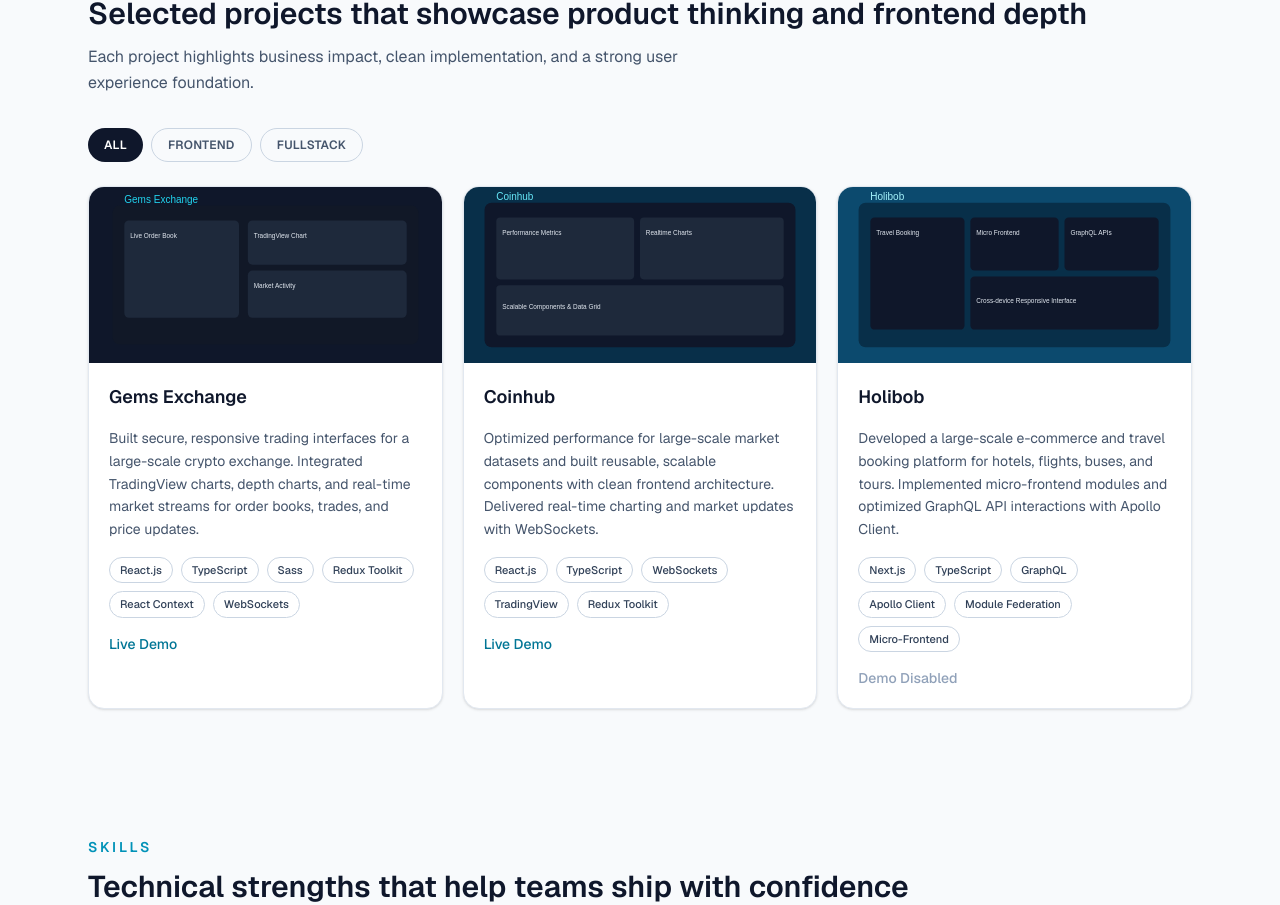
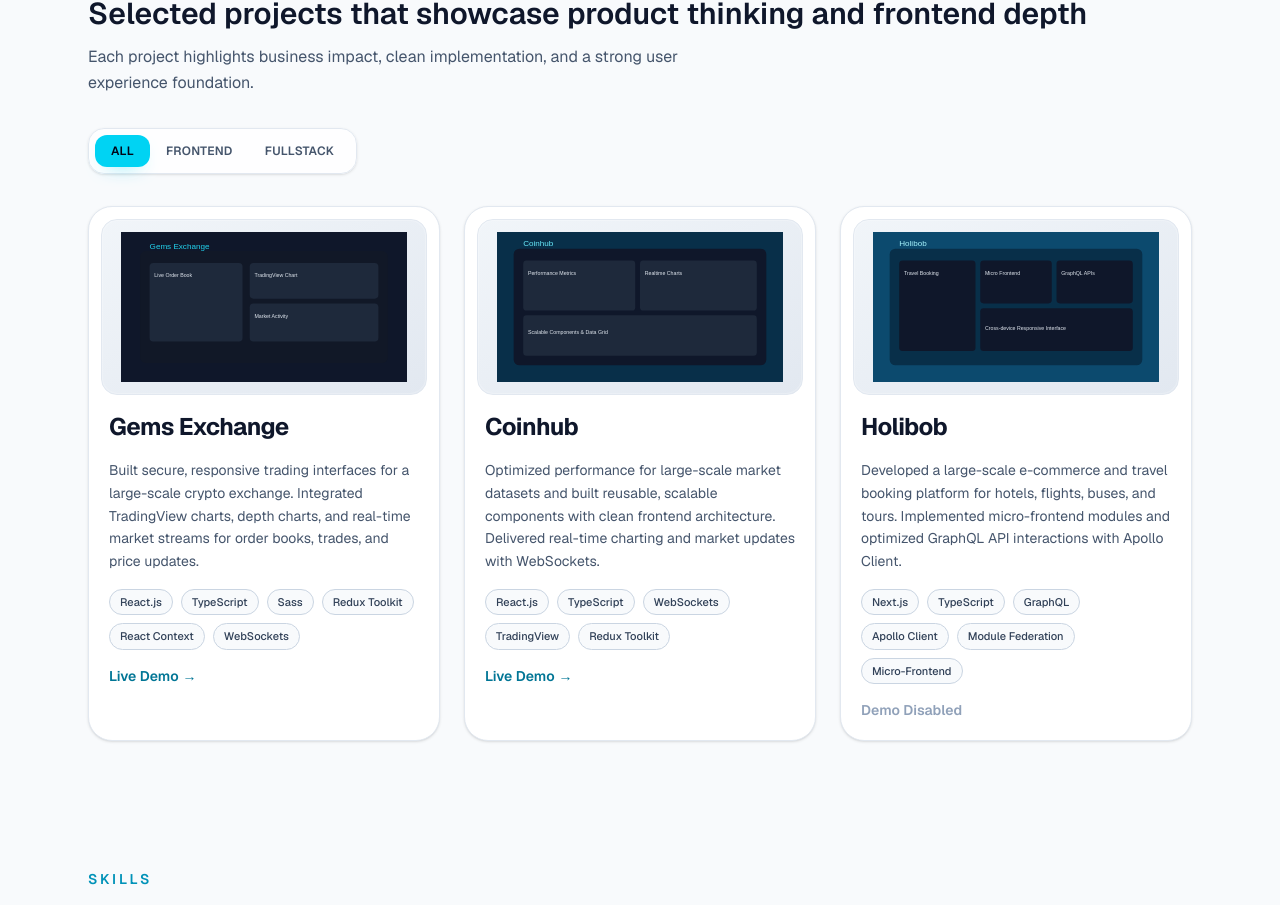
Before and after one commit to DevashishCoder23/devashish-portfolio, a Next.js app: page / in a window 1280 px wide. Shown: the part 1077-1982 px from the top of the page. Built offline with nearby package versions, Linux system fonts and the light colour scheme.

Commit message:
other fixes

```diff
--- a/src/components/sections/projects-section.tsx
+++ b/src/components/sections/projects-section.tsx
@@ -1,7 +1,7 @@
 "use client";
 
 import Image from "next/image";
-import { motion } from "framer-motion";
+import { AnimatePresence, motion } from "framer-motion";
 import { useMemo, useState } from "react";
 import { projects } from "@/data/portfolio";
 import { SectionHeading } from "@/components/ui/section-heading";
@@ -26,7 +26,7 @@ export function ProjectsSection() {
         description="Each project highlights business impact, clean implementation, and a strong user experience foundation."
       />
 
-      <div className="mb-6 flex flex-wrap gap-2">
+      <div className="mb-8 inline-flex rounded-2xl border border-slate-200 bg-white/80 p-1.5 shadow-sm backdrop-blur dark:border-slate-800 dark:bg-slate-900/80">
         {categories.map((category) => {
           const isActive = activeCategory === category;
           return (
@@ -34,60 +34,80 @@ export function ProjectsSection() {
               key={category}
               type="button"
               onClick={() => setActiveCategory(category)}
-              className={`rounded-full px-4 py-2 text-xs font-semibold uppercase tracking-wide transition ${
+              className={`relative cursor-pointer rounded-xl px-4 py-2 text-xs font-semibold uppercase tracking-wide transition ${
                 isActive
-                  ? "bg-slate-900 text-white dark:bg-cyan-400 dark:text-slate-900"
-                  : "border border-slate-300 text-slate-600 hover:border-slate-900 hover:bg-slate-100 hover:text-slate-900 dark:border-slate-700 dark:text-slate-300 dark:hover:border-cyan-400/60 dark:hover:bg-slate-800 dark:hover:text-cyan-200"
+                  ? "text-slate-950 dark:text-slate-950"
+                  : "text-slate-600 hover:text-slate-900 dark:text-slate-300 dark:hover:text-cyan-200"
               }`}
             >
+              {isActive ? (
+                <motion.span
+                  layoutId="active-project-filter"
+                  className="absolute inset-0 -z-10 rounded-xl bg-cyan-400 shadow-[0_8px_20px_-12px_rgba(34,211,238,0.9)]"
+                  transition={{ type: "spring", stiffness: 420, damping: 34 }}
+                />
+              ) : null}
               {category}
             </button>
           );
         })}
       </div>
 
-      <div className="grid gap-5 md:grid-cols-2 lg:grid-cols-3">
+      <AnimatePresence mode="wait">
+        <motion.div
+          key={activeCategory}
+          initial={{ opacity: 0, y: 10 }}
+          animate={{ opacity: 1, y: 0 }}
+          exit={{ opacity: 0, y: -10 }}
+          transition={{ duration: 0.25, ease: "easeOut" }}
+          className="grid gap-6 md:grid-cols-2 lg:grid-cols-3"
+        >
           {filteredProjects.map((project, index) => (
             <motion.article
               key={project.id}
-            initial={{ opacity: 0, y: 16 }}
-            whileInView={{ opacity: 1, y: 0 }}
-            viewport={{ once: true, amount: 0.2 }}
-            transition={{ duration: 0.35, delay: index * 0.04 }}
-            className="group overflow-hidden rounded-2xl border border-slate-200 bg-white shadow-sm transition hover:-translate-y-1 hover:shadow-md dark:border-slate-800 dark:bg-slate-900"
+              layout
+              initial={{ opacity: 0, y: 24, scale: 0.98 }}
+              animate={{ opacity: 1, y: 0, scale: 1 }}
+              exit={{ opacity: 0, y: -16, scale: 0.98 }}
+              transition={{ duration: 0.28, delay: index * 0.04 }}
+              whileHover={{ y: -6 }}
+              className="group overflow-hidden rounded-3xl border border-slate-200 bg-white shadow-sm transition-shadow hover:shadow-lg dark:border-slate-800 dark:bg-slate-900"
             >
-            <div className="relative h-44 overflow-hidden">
+              <div className="p-3 pb-0">
+                <div className="relative h-44 overflow-hidden rounded-2xl border border-slate-200 bg-gradient-to-br from-slate-100 to-slate-200 dark:border-slate-700 dark:from-slate-800 dark:to-slate-900">
                   <Image
                     src={project.image}
                     alt={`${project.title} preview`}
                     fill
                     loading="lazy"
-                className="object-cover transition duration-500 group-hover:scale-105"
+                    className="object-contain p-3 transition duration-500 group-hover:scale-[1.02]"
                     sizes="(max-width: 768px) 100vw, (max-width: 1200px) 50vw, 33vw"
                   />
+                  <div className="pointer-events-none absolute inset-0 rounded-2xl ring-1 ring-inset ring-white/20 dark:ring-white/10" />
                 </div>
-            <div className="space-y-4 p-5">
-              <h3 className="text-lg font-semibold text-slate-900 dark:text-slate-100">{project.title}</h3>
+              </div>
+              <div className="space-y-4 p-5 pt-4">
+                <h3 className="text-2xl font-bold tracking-tight text-slate-900 dark:text-slate-100">{project.title}</h3>
                 <p className="text-sm leading-relaxed text-slate-600 dark:text-slate-300">{project.description}</p>
                 <ul className="flex flex-wrap gap-2">
                   {project.techStack.map((tech) => (
                     <li
                       key={tech}
-                    className="rounded-full border border-slate-300 px-2.5 py-1 text-[11px] font-medium text-slate-700 dark:border-slate-700 dark:text-slate-300"
+                      className="rounded-full border border-slate-300 bg-slate-50 px-2.5 py-1 text-[11px] font-medium text-slate-700 dark:border-slate-700 dark:bg-slate-800 dark:text-slate-300"
                     >
                       {tech}
                     </li>
                   ))}
                 </ul>
-              <div className="flex items-center gap-4 text-sm font-medium">
+                <div className="flex items-center gap-4 text-sm font-semibold">
                   {project.liveDemo ? (
                     <a
                       href={project.liveDemo}
                       target="_blank"
                       rel="noreferrer"
-                    className="text-cyan-700 transition hover:text-cyan-500 dark:text-cyan-300"
+                      className="inline-flex items-center gap-1 text-cyan-700 transition hover:gap-2 hover:text-cyan-500 dark:text-cyan-300"
                     >
-                    Live Demo
+                      Live Demo <span aria-hidden="true">→</span>
                     </a>
                   ) : (
                     <span className="cursor-not-allowed text-slate-400 dark:text-slate-500">Demo Disabled</span>
@@ -96,7 +116,8 @@ export function ProjectsSection() {
               </div>
             </motion.article>
           ))}
-      </div>
+        </motion.div>
+      </AnimatePresence>
     </section>
   );
 }
```
Lines whose indentation alone changed are shown as unchanged.
